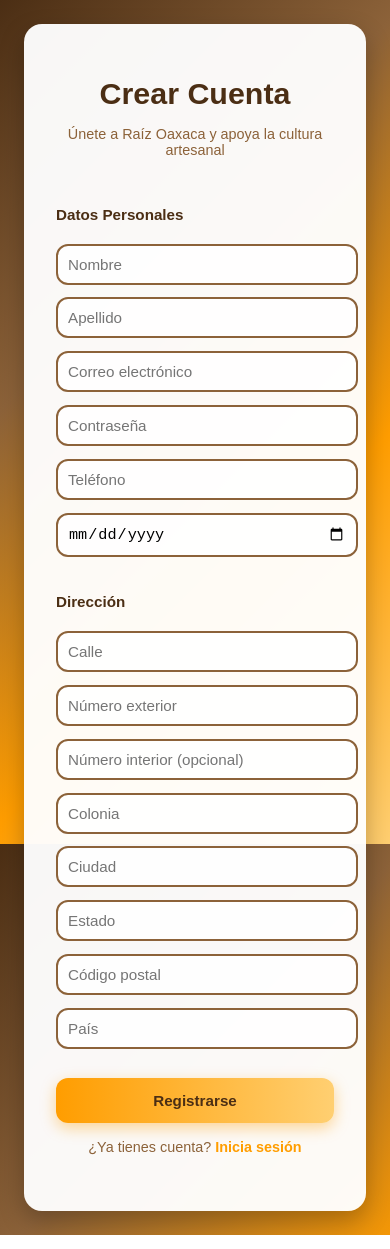
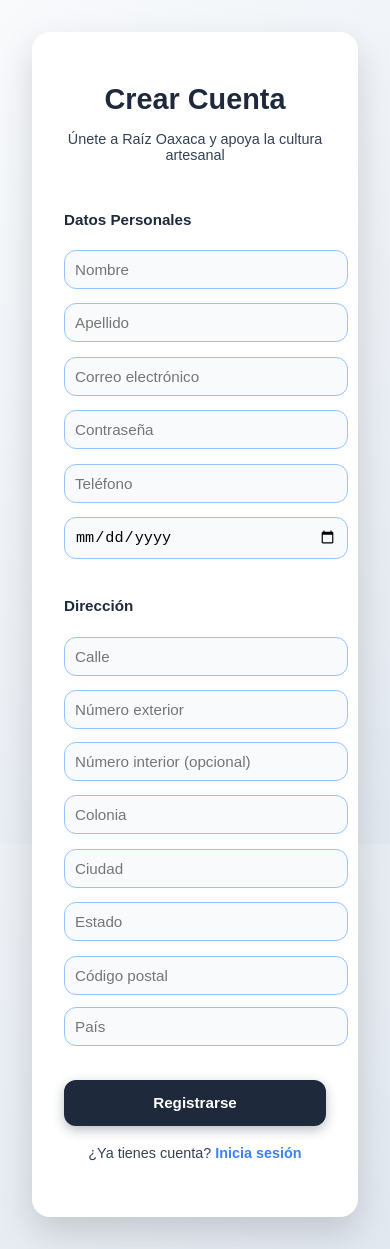
Before and after one commit to PauloValen500/e-comerce, a React (Create React App) app: page /signup in a window 390 px wide. Built offline with nearby package versions, Linux system fonts and the light colour scheme.

Commit message:
Ajuste a paleta de colores fría

```diff
--- a/src/pages/Home.css
+++ b/src/pages/Home.css
@@ -1,18 +1,20 @@
 /* ==== PALETA DE COLORES REFINADA ==== */
 :root {
-  --brown-dark: #4B2E14;
-  --brown-medium: #8C6239;
-  --accent: #FF9D00;
-  --background: #FFF9F3;
-  --text-dark: #2C2C2C;
+  --color-light: #F8FAFC;        /* Fondo principal claro */
+  --color-background: #E2E8F0;   /* Fondo secundario sutil */
+  --color-dark: #1E293B;         /* Azul oscuro (texto principal, botones) */
+  --color-accent: #3B82F6;       /* Azul medio moderno */
+  --color-accent-light: #93C5FD; /* Azul claro para efectos */
+  --color-text: #334155;         /* Gris azulado para texto */
+  --color-white: #FFFFFF;        /* Blanco puro */
 }
 
 /* ==== ESTILOS BASE ==== */
 body {
   margin: 0;
   font-family: "Poppins", sans-serif;
-  color: var(--text-dark);
-  background-color: var(--background);
+  color: var(--color-text);
+  background-color: var(--color-background);
 }
 
 /* ==== CONTENEDOR PRINCIPAL ==== */
@@ -30,9 +32,9 @@ body {
   justify-content: space-between;
   padding: 4rem 2rem;
   gap: 3rem;
-  background-color: var(--brown-dark);
-  color: #fff;
-  border-bottom: 4px solid var(--accent);
+  background-color: var(--color-dark);
+  color: var(--color-white);
+  border-bottom: 4px solid var(--color-accent);
 }
 
 .hero-text h1 {
@@ -65,23 +67,24 @@ body {
 }
 
 .btn-signup {
-  background-color: var(--accent);
-  color: #fff;
+  background-color: var(--color-accent);
+  color: var(--color-white);
 }
 
 .btn-signup:hover {
-  background-color: #e98d00;
+  background-color: var(--color-accent-light);
+  color: var(--color-dark);
 }
 
 .btn-login {
   background-color: transparent;
-  border: 2px solid var(--accent);
-  color: var(--accent);
+  border: 2px solid var(--color-accent);
+  color: var(--color-accent);
 }
 
 .btn-login:hover {
-  background-color: var(--accent);
-  color: #fff;
+  background-color: var(--color-accent);
+  color: var(--color-white);
 }
 
 /* ==== IMAGEN HERO ==== */
@@ -105,11 +108,11 @@ body {
   gap: 2rem;
   padding: 4rem 2rem;
   flex-wrap: wrap;
-  background-color: #fff;
+  background-color: var(--color-white);
 }
 
 .feature-card {
-  background-color: var(--background);
+  background-color: var(--color-light);
   border: 1px solid rgba(0, 0, 0, 0.05);
   border-radius: 16px;
   padding: 2rem;
@@ -127,12 +130,12 @@ body {
 .feature-card h3 {
   font-size: 1.3rem;
   margin-bottom: 1rem;
-  color: var(--brown-medium);
+  color: var(--color-dark);
 }
 
 .feature-card p {
   font-size: 0.95rem;
-  color: #555;
+  color: var(--color-text);
 }
 
 /* ==== FOOTER ==== */
@@ -140,7 +143,7 @@ body {
   text-align: center;
   padding: 1.5rem;
   font-size: 0.9rem;
-  background-color: var(--brown-dark);
-  color: #fff;
+  background-color: var(--color-dark);
+  color: var(--color-white);
   opacity: 0.9;
 }
--- a/src/pages/auth/login.css
+++ b/src/pages/auth/login.css
@@ -1,19 +1,24 @@
-/* Paleta de colores del proyecto */
+/* 🎨 Paleta de colores fríos */
 :root {
-  --brown-dark: #7B542F;
-  --brown-medium: #B6771D;
-  --orange: #FF9D00;
-  --yellow-light: #FFCF71;
-  --white: #fff;
+  --color-light: #F8FAFC;        /* Fondo principal claro */
+  --color-background: #E2E8F0;   /* Fondo secundario sutil */
+  --color-dark: #1E293B;         /* Azul oscuro (texto principal, botones) */
+  --color-accent: #3B82F6;       /* Azul medio moderno */
+  --color-accent-light: #93C5FD; /* Azul claro para efectos */
+  --color-text: #334155;         /* Gris azulado para texto */
+  --color-white: #FFFFFF;        /* Blanco puro */
 }
 
-/* Reset */
+/* 🔄 Reset */
 body {
   margin: 0;
   font-family: "Poppins", sans-serif;
   overflow: hidden; /* evita scroll por animaciones */
+  background: linear-gradient(135deg, var(--color-light), var(--color-background));
+  color: var(--color-text);
 }
 
+/* 🌌 Contenedor principal */
 .main-container {
   position: relative;
   display: flex;
@@ -22,7 +27,7 @@ body {
   height: 100vh;
 }
 
-/* Fondo con imágenes cambiantes */
+/* 🖼 Fondo con imágenes cambiantes */
 .background-slideshow {
   position: absolute;
   top: 0; left: 0;
@@ -43,6 +48,7 @@ body {
   animation: fade 30s infinite;
 }
 
+/* 🔁 Imágenes de fondo */
 .background-slideshow .slide1 { background-image: url(../../imgs/artesano1.jpg); animation-delay: 0s; }
 .background-slideshow .slide2 { background-image: url(../../imgs/artesano2.jpg); animation-delay: 6s; }
 .background-slideshow .slide3 { background-image: url(../../imgs/artesano3.jpg); animation-delay: 12s; }
@@ -57,44 +63,44 @@ body {
   100% { opacity: 0; }
 }
 
-/* Caja de login */
+/* 🧊 Caja de login */
 .login-box {
   position: relative;
   z-index: 1;
-  background: rgba(255, 255, 255, 0.92);
+  background: rgba(255, 255, 255, 0.95);
   padding: 45px 40px;
   border-radius: 20px;
-  box-shadow: 0 8px 25px rgba(0,0,0,0.3);
+  box-shadow: 0 8px 25px rgba(0, 0, 0, 0.2);
   max-width: 420px;
   width: 100%;
   text-align: center;
-  backdrop-filter: blur(5px);
-  border: 2px solid var(--brown-medium);
+  backdrop-filter: blur(6px);
+  border: 2px solid var(--color-accent-light);
   animation: float 6s ease-in-out infinite;
 }
 
-/* Sutil efecto flotante */
+/* ✨ Efecto flotante */
 @keyframes float {
   0%, 100% { transform: translateY(0); }
   50% { transform: translateY(-6px); }
 }
 
-/* Título y subtítulo */
+/* 🩵 Título y subtítulo */
 .title {
   font-size: 2.4rem;
   margin-bottom: 8px;
   font-weight: 900;
-  color: var(--brown-dark);
+  color: var(--color-dark);
   letter-spacing: 1px;
 }
 
 .subtitle {
   font-size: 1rem;
   margin-bottom: 2rem;
-  color: var(--brown-medium);
+  color: var(--color-accent);
 }
 
-/* Formulario */
+/* 🧾 Formulario */
 .login-form {
   display: flex;
   flex-direction: column;
@@ -105,64 +111,64 @@ body {
 .login-form input {
   width: 90%;
   padding: 0.9rem;
-  border: 2px solid var(--brown-medium);
+  border: 2px solid var(--color-accent-light);
   border-radius: 12px;
   font-size: 1rem;
   background: rgba(255,255,255,0.85);
   outline: none;
   transition: all 0.3s ease;
-  color: var(--brown-dark);
+  color: var(--color-dark);
 }
 
 .login-form input::placeholder {
-  color: #bba98f;
+  color: #94A3B8;
 }
 
 .login-form input:focus {
-  border-color: var(--orange);
-  box-shadow: 0 0 12px rgba(255,157,0,0.4);
-  background: #fff;
+  border-color: var(--color-accent);
+  box-shadow: 0 0 12px rgba(59,130,246,0.4);
+  background: var(--color-white);
 }
 
-/* Botón */
+/* 🔘 Botón */
 .login-form button {
   width: 85%;
   padding: 0.9rem 0;
-  background: linear-gradient(90deg, var(--orange), var(--yellow-light));
-  color: var(--brown-dark);
+  background: linear-gradient(90deg, var(--color-accent), var(--color-accent-light));
+  color: var(--color-white);
   border: none;
   border-radius: 12px;
   font-weight: 700;
   font-size: 1rem;
   cursor: pointer;
   transition: all 0.3s ease;
-  box-shadow: 0 6px 15px rgba(255,157,0,0.4);
+  box-shadow: 0 6px 15px rgba(59,130,246,0.4);
 }
 
 .login-form button:hover {
   transform: translateY(-3px);
-  box-shadow: 0 10px 25px rgba(255,157,0,0.6);
+  box-shadow: 0 10px 25px rgba(59,130,246,0.6);
 }
 
-/* Texto inferior */
+/* 🧷 Texto inferior */
 .footer-text {
   margin-top: 1.2rem;
   font-size: 0.9rem;
-  color: var(--brown-medium);
+  color: var(--color-text);
 }
 
 .footer-text a {
-  color: var(--orange);
+  color: var(--color-accent);
   text-decoration: none;
   font-weight: 600;
   transition: color 0.3s ease;
 }
 
 .footer-text a:hover {
-  color: var(--yellow-light);
+  color: var(--color-accent-light);
 }
 
-/* Responsivo */
+/* 📱 Responsivo */
 @media (max-width: 768px) {
   .login-box {
     max-width: 75%;
--- a/src/pages/auth/login.js
+++ b/src/pages/auth/login.js
@@ -59,7 +59,7 @@ export default function Login() {
       </div>
 
       <div className="login-box">
-        <h1 className="title">ShopLocal</h1>
+        <h1 className="title">Raiz Oaxaca</h1>
         <p className="subtitle">Conecta con el talento artesanal</p>
 
         <form className="login-form" onSubmit={handleSubmit}>
--- a/src/pages/auth/signup.css
+++ b/src/pages/auth/signup.css
@@ -1,9 +1,22 @@
 :root {
-  --brown-dark: #7B542F;
-  --brown-medium: #B6771D;
-  --orange: #FF9D00;
-  --yellow-light: #FFCF71;
-  --white: #fff;
+  --color-light: #F8FAFC;        /* Fondo principal claro */
+  --color-background: #E2E8F0;   /* Fondo secundario sutil */
+  --color-dark: #1E293B;         /* Azul oscuro (texto principal, botones) */
+  --color-accent: #3B82F6;       /* Azul medio moderno */
+  --color-accent-light: #93C5FD; /* Azul claro para efectos */
+  --color-text: #334155;         /* Gris azulado para texto */
+  --color-white: #FFFFFF;        /* Blanco puro */
+}
+
+/* =====================
+   🔹 Fondo fijo sin perder scroll
+   ===================== */
+body::before {
+  content: "";
+  position: fixed;
+  inset: 0;
+  background: linear-gradient(135deg, var(--color-light), var(--color-background));
+  z-index: -1;
 }
 
 /* Estructura base */
@@ -12,8 +25,7 @@ html, body {
   margin: 0;
   padding: 0;
   font-family: "Poppins", sans-serif;
-  background: linear-gradient(135deg, var(--brown-dark), var(--brown-medium), var(--orange), var(--yellow-light));
-  background-attachment: fixed;
+  color: var(--color-text);
   overflow-y: auto;
 }
 
@@ -29,34 +41,40 @@ html, body {
 
 /* Tarjeta */
 .signup-card {
-  background: rgba(255, 255, 255, 0.96);
+  background: var(--color-white);
   border-radius: 25px;
-  box-shadow: 0 20px 40px rgba(0, 0, 0, 0.35);
+  box-shadow: 0 15px 35px rgba(0, 0, 0, 0.15);
   padding: 3rem;
   max-width: 520px;
   width: 100%;
   text-align: center;
+  transition: all 0.3s ease;
+}
+
+.signup-card:hover {
+  transform: translateY(-4px);
+  box-shadow: 0 20px 45px rgba(0, 0, 0, 0.2);
 }
 
 /* Encabezado */
 .signup-card h1 {
-  font-size: 2.6rem;
-  font-weight: 900;
-  color: var(--brown-dark);
-  margin-bottom: 0.5rem;
+  font-size: 2.4rem;
+  font-weight: 800;
+  color: var(--color-dark);
+  margin-bottom: 0.6rem;
 }
 
 .signup-card p {
   font-size: 1rem;
-  color: var(--brown-medium);
+  color: var(--color-text);
   margin-bottom: 1.5rem;
 }
 
 /* Subtítulos */
 .section-title {
-  font-size: 1.2rem;
+  font-size: 1.1rem;
   font-weight: 700;
-  color: var(--brown-dark);
+  color: var(--color-dark);
   text-align: left;
   margin: 1.5rem 0 0.5rem;
 }
@@ -65,24 +83,24 @@ html, body {
 .signup-form {
   display: flex;
   flex-direction: column;
-  gap: 0.8rem;
+  gap: 0.9rem;
 }
 
 .signup-form input {
   border-radius: 12px;
-  border: 2px solid var(--brown-medium);
+  border: 1.8px solid var(--color-accent-light);
   font-size: 1rem;
   outline: none;
   transition: all 0.3s ease;
-  background: rgba(255, 255, 255, 0.9);
+  background: #F9FAFB;
   width: 100%;
   padding: 12px;
 }
 
 .signup-form input:focus {
-  border-color: var(--orange);
-  box-shadow: 0 0 10px rgba(255, 157, 0, 0.4);
-  background: #fff;
+  border-color: var(--color-accent);
+  box-shadow: 0 0 8px rgba(59, 130, 246, 0.3);
+  background: var(--color-white);
 }
 
 /* Filas dobles */
@@ -98,68 +116,60 @@ html, body {
 
 /* Botón */
 .btn-signup-form {
-  margin-top: 1rem;
+  margin-top: 1.2rem;
   padding: 1rem 0;
   border-radius: 12px;
-  background: linear-gradient(90deg, var(--orange), var(--yellow-light));
+  background: var(--color-dark);
   border: none;
-  color: var(--brown-dark);
-  font-weight: 700;
+  color: var(--color-white);
+  font-weight: 600;
   font-size: 1rem;
   cursor: pointer;
   transition: all 0.3s ease;
-  box-shadow: 0 5px 15px rgba(255, 157, 0, 0.4);
+  box-shadow: 0 4px 12px rgba(30, 41, 59, 0.3);
 }
 
 .btn-signup-form:hover {
+  background: var(--color-accent);
+  box-shadow: 0 8px 20px rgba(59, 130, 246, 0.4);
   transform: translateY(-3px);
-  box-shadow: 0 10px 25px rgba(255, 157, 0, 0.6);
 }
 
 /* Link para iniciar sesión */
 .signin-link {
-  margin-top: 1rem;
+  margin-top: 1.2rem;
   font-size: 0.9rem;
-  color: var(--brown-medium);
+  color: var(--color-text);
 }
 
 .signin-link a {
-  color: var(--orange);
+  color: var(--color-accent);
   font-weight: 600;
   text-decoration: none;
   transition: color 0.3s ease;
 }
 
 .signin-link a:hover {
-  color: var(--yellow-light);
+  color: var(--color-dark);
 }
 
 /* =====================
    🔹 Responsividad total
    ===================== */
 @media (max-width: 768px) {
-  .signup-container {
-    padding: 1.5rem;
-  }
-
   .signup-card {
     padding: 2.5rem;
   }
 
   .signup-card h1 {
-    font-size: 2.2rem;
+    font-size: 2.1rem;
   }
 }
 
 @media (max-width: 500px) {
-  .signup-container {
-    align-items: center;
-  }
-
   .signup-card {
     padding: 2rem;
     border-radius: 18px;
-    box-shadow: 0 10px 25px rgba(0, 0, 0, 0.25);
   }
 
   .signup-form input {
@@ -173,7 +183,7 @@ html, body {
   }
 
   .signup-card h1 {
-    font-size: 1.9rem;
+    font-size: 1.8rem;
   }
 
   .signup-card p {
```
